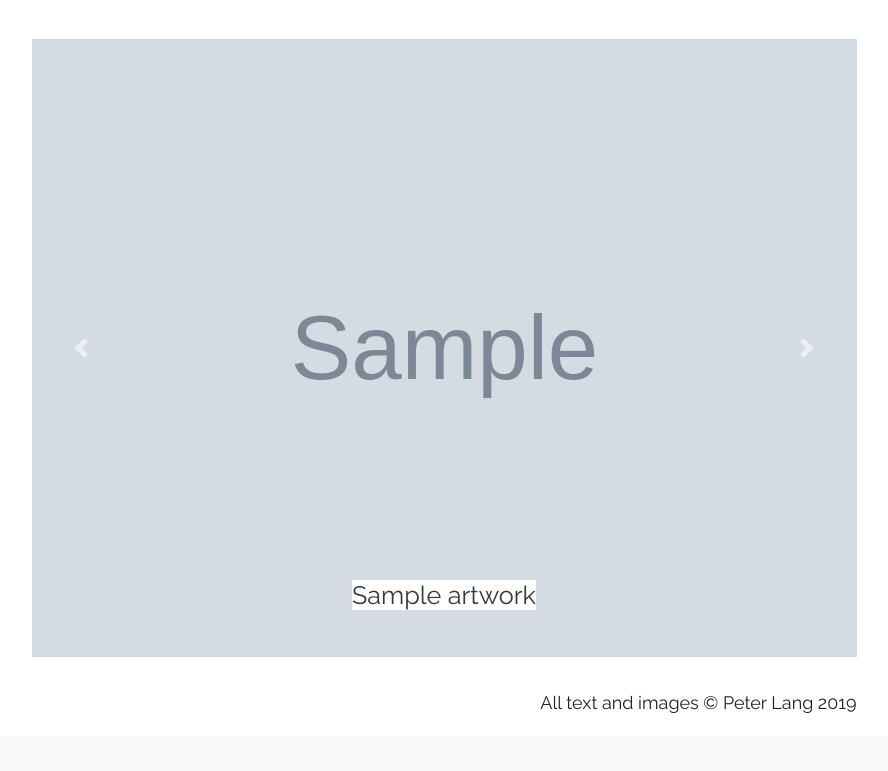
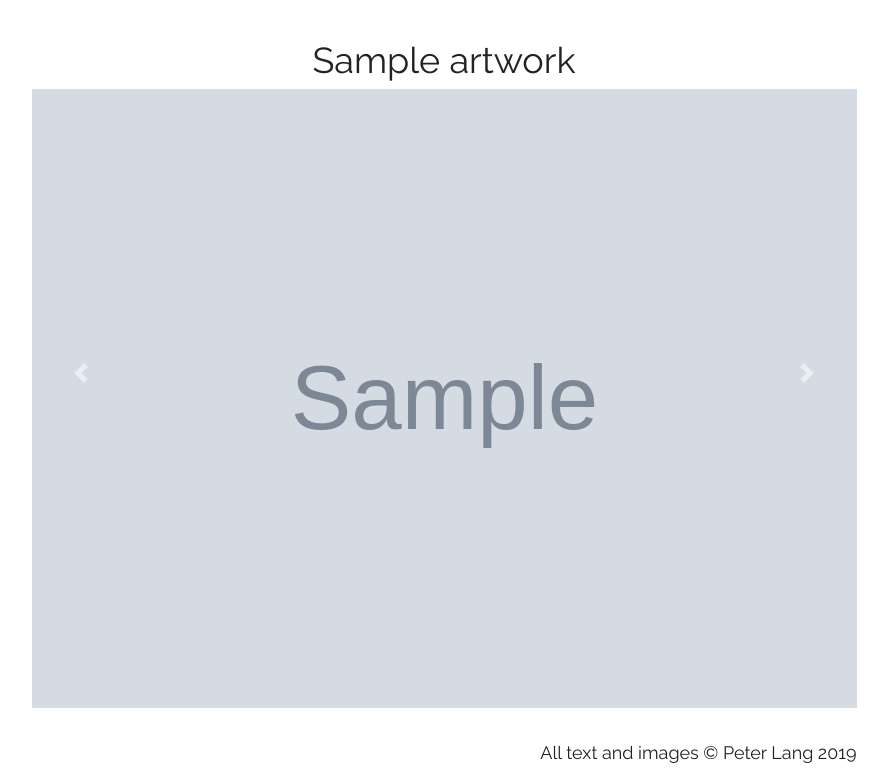
Before and after one commit to ollie-codeaid/peter_lang, a Django app: page / in a window 1280 px wide. Shown: the part 63-834 px from the top of the page, without its empty margins (196-1084 px from the left). Before the commit the page ends 776 px from the top, so only its background shows below. Run offline with Django 3.2, Linux system fonts and the light colour scheme; tables that the repository leaves empty hold one stand-in row (values such as "Sample post"); grey boxes marked "Sample" are stand-in pictures; some libraries are stand-ins or nearby versions.

Commit message:
Various look and feel tweaks

```diff
--- a/peter_lang/templates/artworks/artwork_carousel.html
+++ b/peter_lang/templates/artworks/artwork_carousel.html
@@ -11,18 +11,18 @@
 	<div class="carousel-inner">
 	    {% for object in object_list %}
 	    {% if forloop.first %}
-	    <div class="carousel-item active">
-		<img src="{{ object.image.url }}" alt="{{ object.name }}" width="100%">
-		<div class="carousel-caption">
-		    <h3><a href="/artwork/{{ object.slug }}/" class="text-dark bg-white">{{ object.name }}</a></h3>
-		</div>
+	    <div class="carousel-item active text-center">
+		<h1>{{ object.name }}</h1>
+		<a href="/artwork/{{ object.slug }}/">
+		    <img class="w-100" src="{{ object.image.url }}" alt="{{ object.name }}">
+		</a>
 	    </div>
 	    {% else %}
-	    <div class="carousel-item">
-		<img src="{{ object.image.url }}" alt="{{ object.name }}" width="100%">
-		<div class="carousel-caption">
-		    <h3><a href="/artwork/{{ object.slug }}/" class="text-dark bg-white">{{ object.name }}</a></h3>
-		</div>
+	    <div class="carousel-item text-center">
+		<h1>{{ object.name }}</h1>
+		<a href="/artwork/{{ object.slug }}/">
+		    <img class="w-100" src="{{ object.image.url }}" alt="{{ object.name }}">
+		</a>
 	    </div>
 	    {% endif %}
 	    {% endfor %}
```
Also changed, not shown: peter_lang/templates/pages/about.html (+9 -1 lines), peter_lang/templates/pages/contact.html (deleted, +0 -12 lines), peter_lang/static/css/style.css (line endings or trailing spaces), peter_lang/static/images/external/facebook.png (added), peter_lang/static/images/external/linkedin.png (added), peter_lang/static/images/favicons/favicon.ico.
